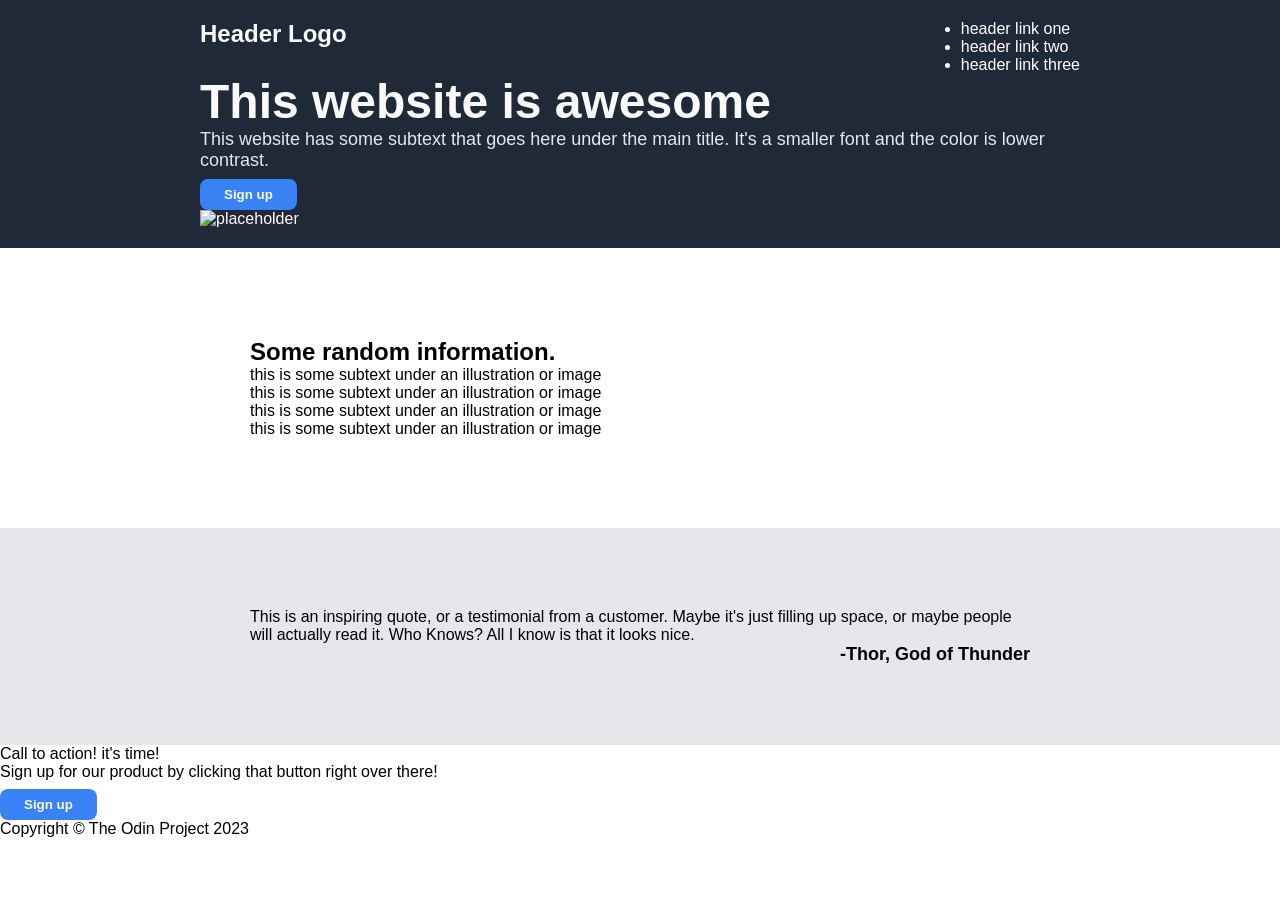
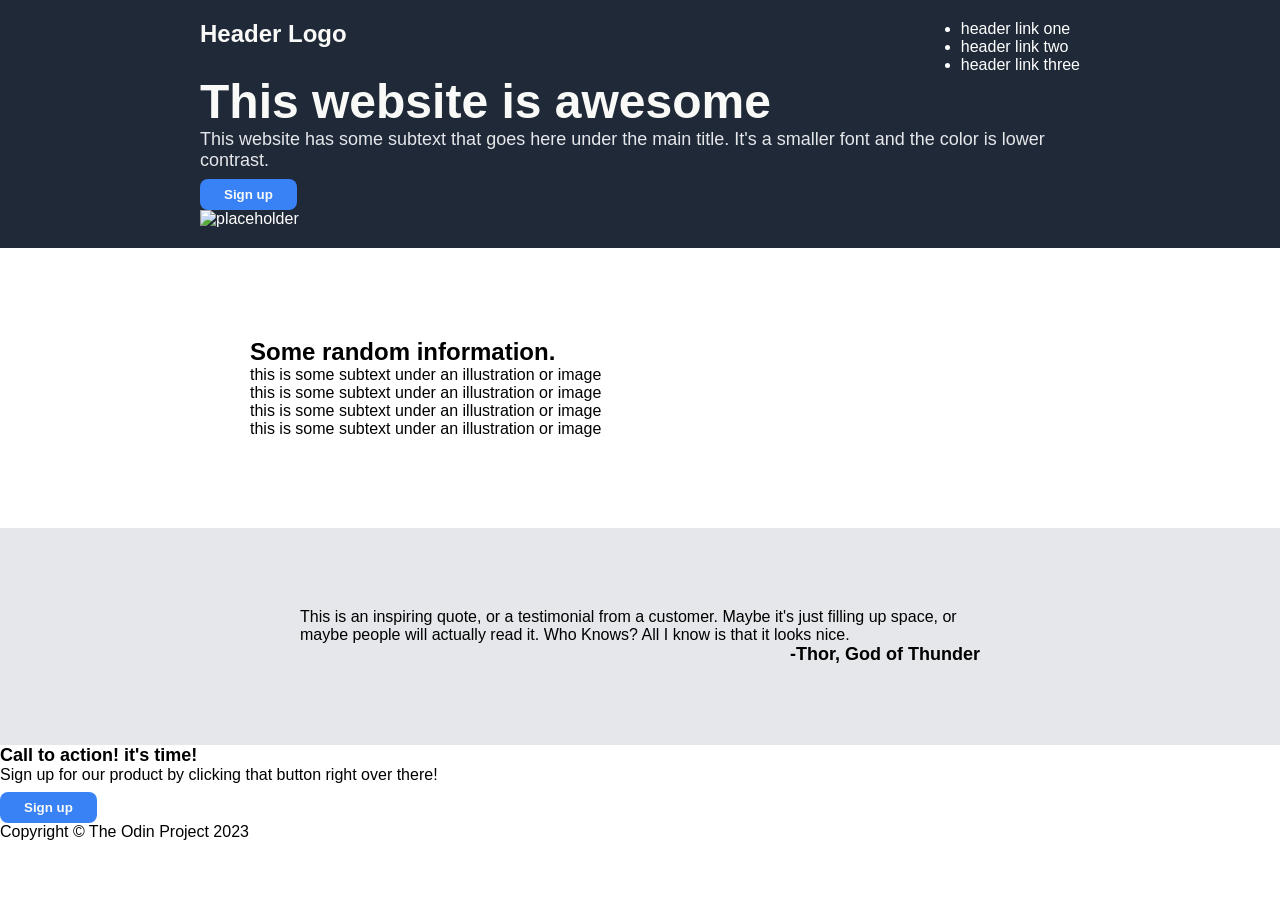

Added and styles the call to action section

--- a/style.css
+++ b/style.css
@@ -100,7 +100,7 @@ button {
 
 .quote-section {
     background-color: #e5e7eb;
-    padding: 80px 250px;
+    padding: 80px 300px;
 }
 
 .quote-text {
@@ -113,4 +113,29 @@ button {
     text-align: right;
     font-weight: 900;
     font-size: 18px;
+}
+
+.call-to-action {  
+    padding: 20px 200px;
+}
+
+.border {
+    background-color: #3882f6;
+    color: #e5e7eb;
+    padding: 30px 100px;
+    border-radius: 8px;
+    display: flex;
+    justify-content: space-between;
+}
+
+.call-heading {
+    font-size: 18px;
+    font-weight: 900;
+}
+
+.border button {
+    border: 3px solid #e5e7eb;
+    padding: 8px 24px;
+    border-radius: 8px;
+    margin-top: 8px;
 }
